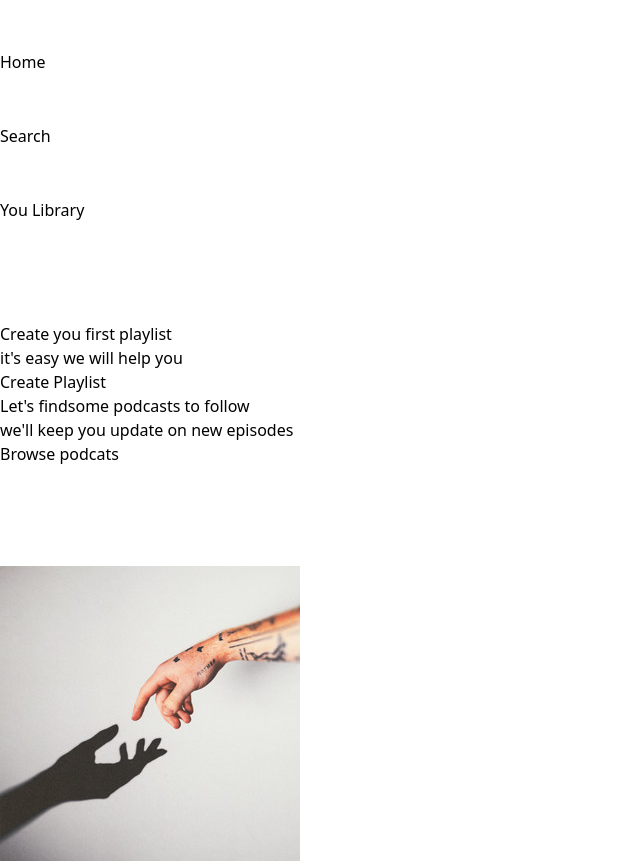
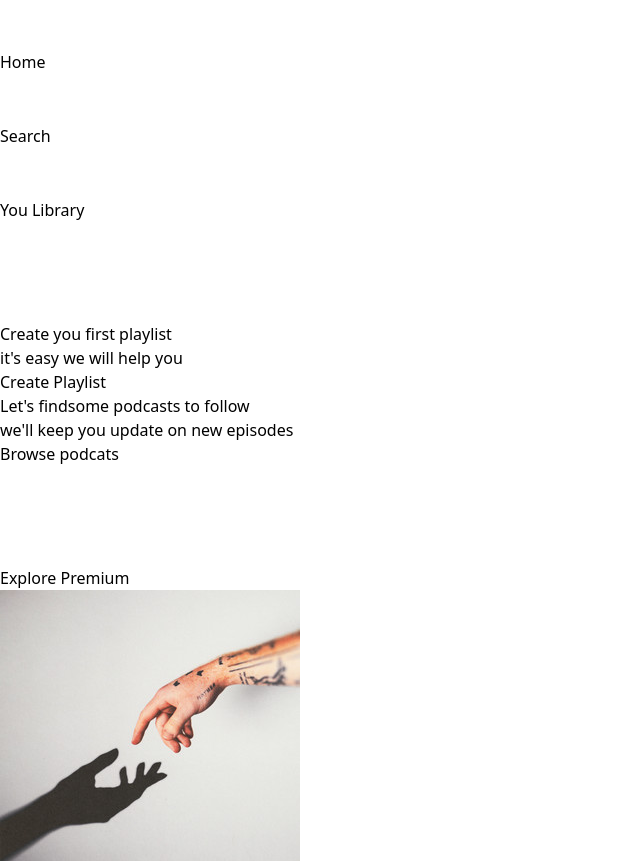
Before and after one commit to Brunogabriel-dev/clone-spotify, a React (Vite) app: page / in a window 1280 px wide. Shown: the top 861 px of the page, without its empty margins (0-640 px from the left). Built offline with nearby package versions, Linux system fonts and the light colour scheme.

Commit message:
Inclusão de texto

```diff
--- a/src/App.jsx
+++ b/src/App.jsx
@@ -9,9 +9,7 @@
       <div className='h-[90%] flex'>
         <Sidebar />
         <Display/>
-
       </div>
-
       <Player/>
     </div>
   )
--- a/src/components/Navbar.jsx
+++ b/src/components/Navbar.jsx
@@ -10,7 +10,7 @@
         <img className='w-8 bg-black p-2 rounded-2xl cursor-pointer' src={assets.arrow_right} alt="" />
       </div>
       <div className='flex items-center gap-4'>
-
+        <p className='bg-white text-black text-[15px] px-4 py-1 rounded-2xl hidden md:block'>Explore Premium</p>
       </div>
 
     </div>
```
